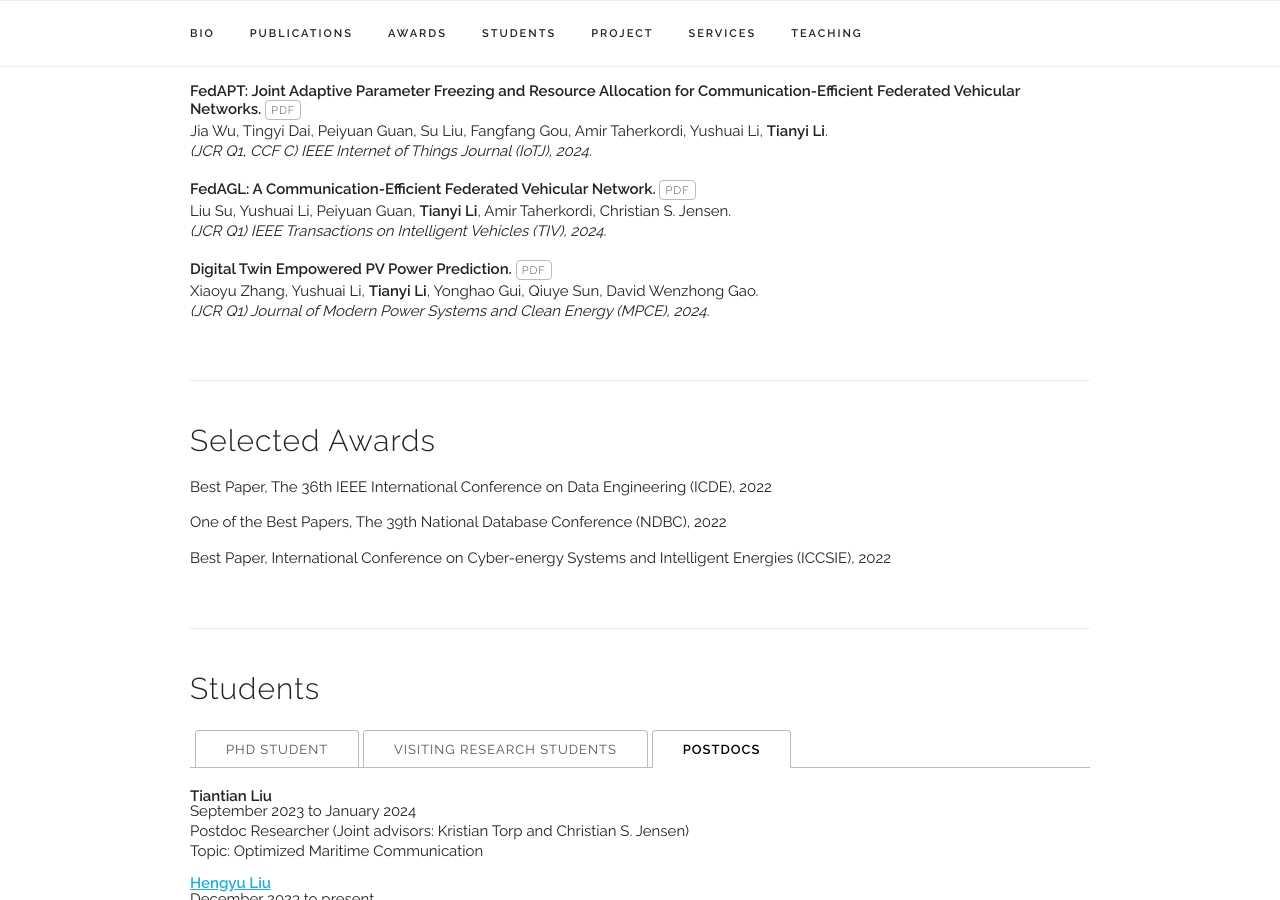
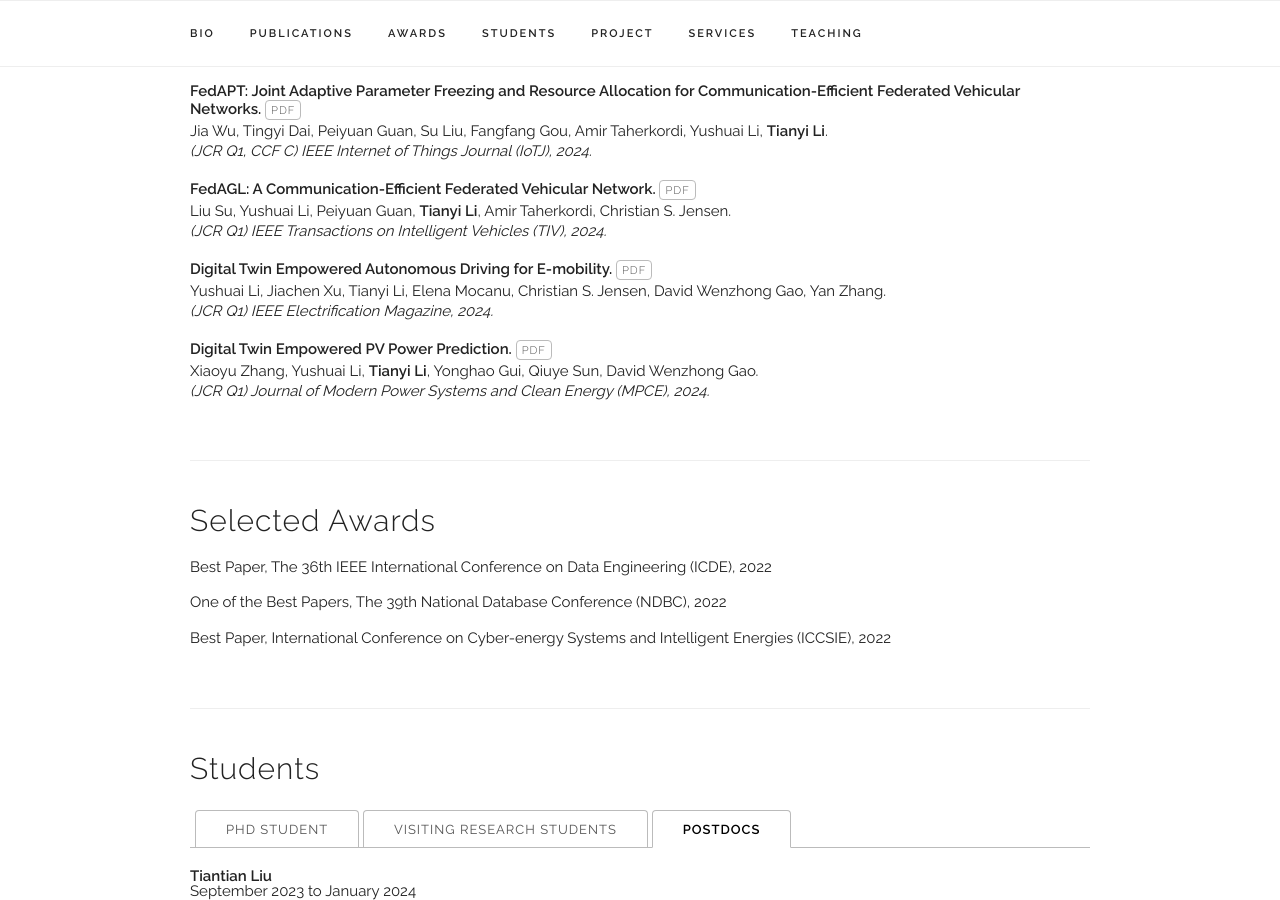
Before and after one commit to litianyi-cs-dkaau/litianyi-cs-dkaau.github.io, a Jekyll site: the page built from index.html, in a window 1280 px wide and 900 px high, scrolled down 1552 px. Built offline with Jekyll 4.4.1, drawn with Linux system fonts in a browser that asks for light colours.

Commit message:
Update publications.yaml

```diff
--- a/_data/publications.yaml
+++ b/_data/publications.yaml
@@ -58,13 +58,19 @@ papers:
     journal: y
     year2024: y
 
+  - title: "Digital Twin Empowered Autonomous Driving for E-mobility."
+    authors: "Yushuai Li, Jiachen Xu, Tianyi Li, Elena Mocanu, Christian S. Jensen, David Wenzhong Gao, Yan Zhang. "
+    venue: "(JCR Q1) IEEE Electrification Magazine, 2024."
+    paper_pdf: ""
+    journal: y
+    year2024: y
+
   - title: "Digital Twin Empowered PV Power Prediction."
     authors: "Xiaoyu Zhang, Yushuai Li, Tianyi Li+, Yonghao Gui, Qiuye Sun, David Wenzhong Gao. "
     venue: "(JCR Q1) Journal of Modern Power Systems and Clean Energy (MPCE), 2024."
     paper_pdf: ""
     journal: y
     year2024: y
-
 
   - title: "Real-time Workload Pattern Analysis for Large-scale Cloud Databases."
     authors: "Jiaqi Wang, Tianyi Li+*, Anni Wang, Xiaoze Liu, Lu Chen, Jie Chen, Jianye Liu, Junyang Wu, Feifei Li, Yunjun Gao."
```
